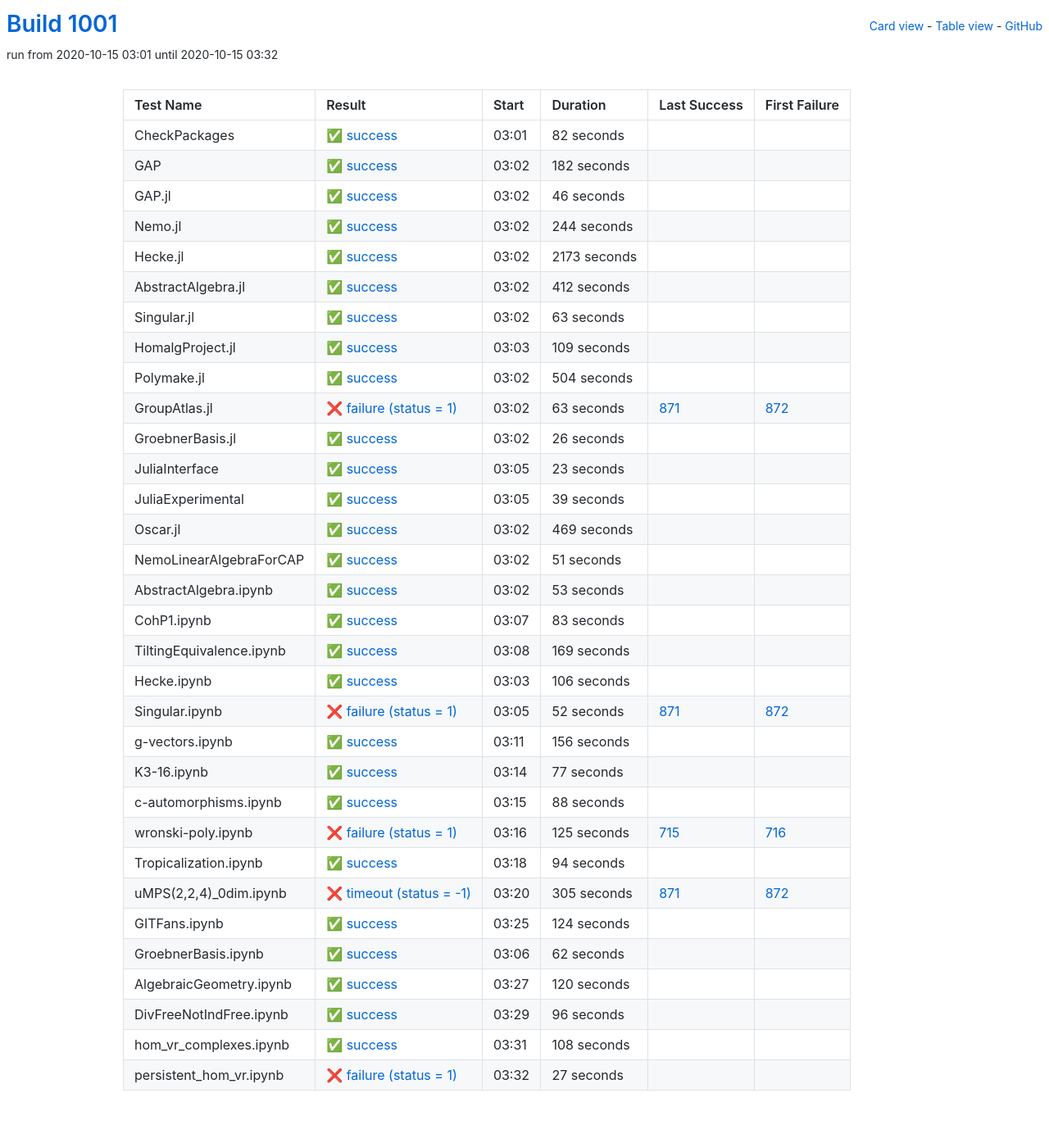
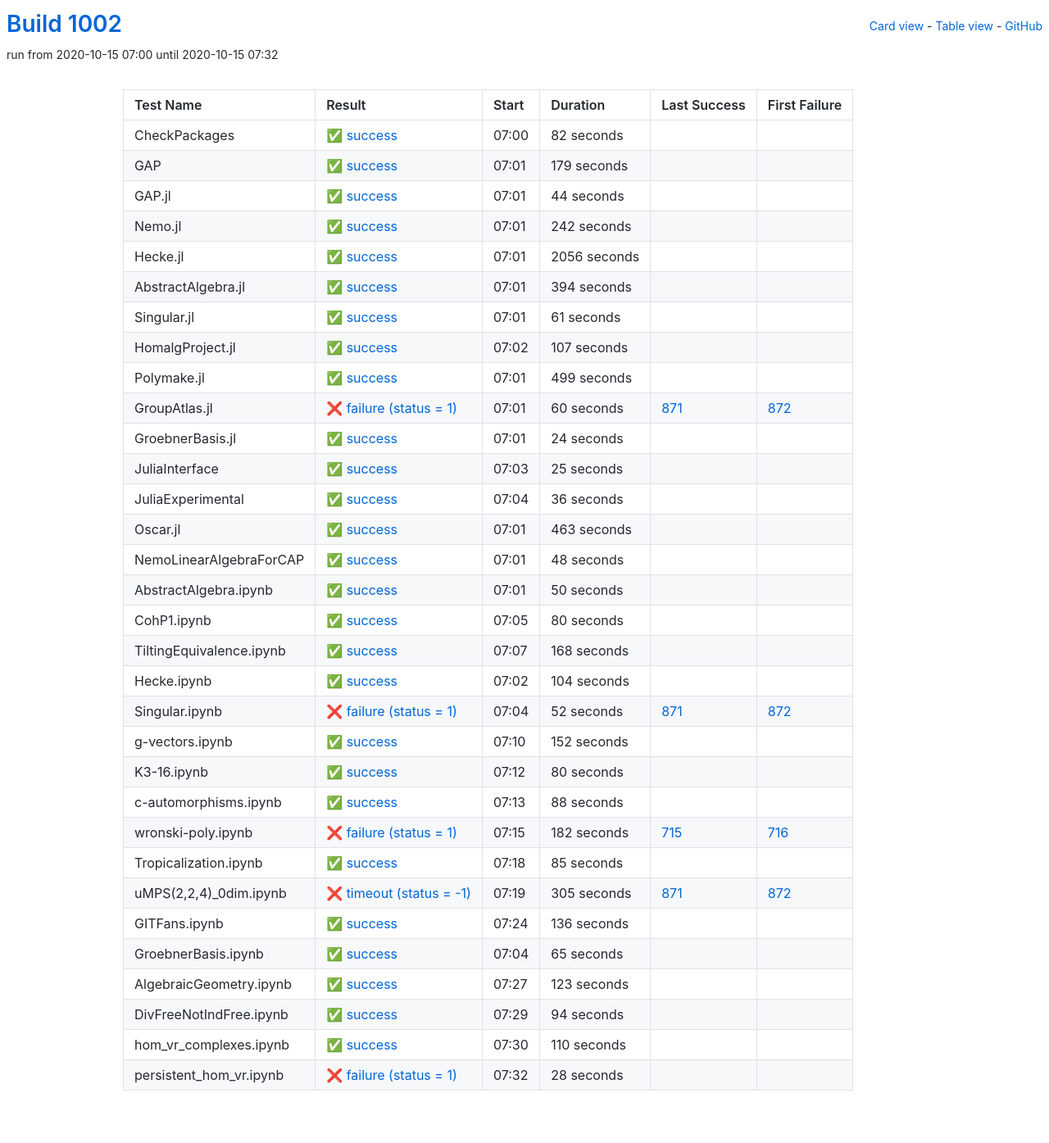
Before and after one commit to oscar-system/oscar-ci-status-stable, a Jekyll site: the page built from table.html, in a window 1280 px wide. Shown: the whole page at 82% size. Built offline with Jekyll 4.4.1, drawn with Linux system fonts in a browser that asks for light colours.

Commit message:
Build #1002

```diff
--- a/_data/ci.yml
+++ b/_data/ci.yml
@@ -1,6 +1,6 @@
 ---
-build: 1001
-build_url: https://oscarci.mathematik.uni-kl.de/job/oscar-stable/1001/
+build: 1002
+build_url: https://oscarci.mathematik.uni-kl.de/job/oscar-stable/1002/
 job: oscar-stable
 organization: oscar-system
 repo: oscar-ci-status-stable
@@ -8,8 +8,8 @@ repourl: https://github.com/oscar-system/oscar-ci-status-stable
 tests:
 - name: CheckPackages
   id: checkpackages
-  log: https://oscarci.mathematik.uni-kl.de/job/oscar-stable/1001/artifact/logs/build-1001/CheckPackages.log
-  start: 2020-10-15 03:01
+  log: https://oscarci.mathematik.uni-kl.de/job/oscar-stable/1002/artifact/logs/build-1002/CheckPackages.log
+  start: 2020-10-15 07:00
   success: true
   exitcode: 0
   status: success
@@ -20,224 +20,224 @@ tests:
   first_failure_url:
 - name: GAP
   id: gap
-  log: https://oscarci.mathematik.uni-kl.de/job/oscar-stable/1001/artifact/logs/build-1001/GAP.log
-  start: 2020-10-15 03:02
+  log: https://oscarci.mathematik.uni-kl.de/job/oscar-stable/1002/artifact/logs/build-1002/GAP.log
+  start: 2020-10-15 07:01
   success: true
   exitcode: 0
   status: success
-  duration: 182
+  duration: 179
   last_success: false
   last_success_url:
   first_failure: false
   first_failure_url:
 - name: GAP.jl
   id: gap-jl
-  log: https://oscarci.mathematik.uni-kl.de/job/oscar-stable/1001/artifact/logs/build-1001/GAP.jl.log
-  start: 2020-10-15 03:02
+  log: https://oscarci.mathematik.uni-kl.de/job/oscar-stable/1002/artifact/logs/build-1002/GAP.jl.log
+  start: 2020-10-15 07:01
   success: true
   exitcode: 0
   status: success
-  duration: 46
+  duration: 44
   last_success: false
   last_success_url:
   first_failure: false
   first_failure_url:
 - name: Nemo.jl
   id: nemo-jl
-  log: https://oscarci.mathematik.uni-kl.de/job/oscar-stable/1001/artifact/logs/build-1001/Nemo.jl.log
-  start: 2020-10-15 03:02
+  log: https://oscarci.mathematik.uni-kl.de/job/oscar-stable/1002/artifact/logs/build-1002/Nemo.jl.log
+  start: 2020-10-15 07:01
   success: true
   exitcode: 0
   status: success
-  duration: 244
+  duration: 242
   last_success: false
   last_success_url:
   first_failure: false
   first_failure_url:
 - name: Hecke.jl
   id: hecke-jl
-  log: https://oscarci.mathematik.uni-kl.de/job/oscar-stable/1001/artifact/logs/build-1001/Hecke.jl.log
-  start: 2020-10-15 03:02
+  log: https://oscarci.mathematik.uni-kl.de/job/oscar-stable/1002/artifact/logs/build-1002/Hecke.jl.log
+  start: 2020-10-15 07:01
   success: true
   exitcode: 0
   status: success
-  duration: 2173
+  duration: 2056
   last_success: false
   last_success_url:
   first_failure: false
   first_failure_url:
 - name: AbstractAlgebra.jl
   id: abstractalgebra-jl
-  log: https://oscarci.mathematik.uni-kl.de/job/oscar-stable/1001/artifact/logs/build-1001/AbstractAlgebra.jl.log
-  start: 2020-10-15 03:02
+  log: https://oscarci.mathematik.uni-kl.de/job/oscar-stable/1002/artifact/logs/build-1002/AbstractAlgebra.jl.log
+  start: 2020-10-15 07:01
   success: true
   exitcode: 0
   status: success
-  duration: 412
+  duration: 394
   last_success: false
   last_success_url:
   first_failure: false
   first_failure_url:
 - name: Singular.jl
   id: singular-jl
-  log: https://oscarci.mathematik.uni-kl.de/job/oscar-stable/1001/artifact/logs/build-1001/Singular.jl.log
-  start: 2020-10-15 03:02
+  log: https://oscarci.mathematik.uni-kl.de/job/oscar-stable/1002/artifact/logs/build-1002/Singular.jl.log
+  start: 2020-10-15 07:01
   success: true
   exitcode: 0
   status: success
-  duration: 63
+  duration: 61
   last_success: false
   last_success_url:
   first_failure: false
   first_failure_url:
 - name: HomalgProject.jl
   id: homalgproject-jl
-  log: https://oscarci.mathematik.uni-kl.de/job/oscar-stable/1001/artifact/logs/build-1001/HomalgProject.jl.log
-  start: 2020-10-15 03:03
+  log: https://oscarci.mathematik.uni-kl.de/job/oscar-stable/1002/artifact/logs/build-1002/HomalgProject.jl.log
+  start: 2020-10-15 07:02
   success: true
   exitcode: 0
   status: success
-  duration: 109
+  duration: 107
   last_success: false
   last_success_url:
   first_failure: false
   first_failure_url:
 - name: Polymake.jl
   id: polymake-jl
-  log: https://oscarci.mathematik.uni-kl.de/job/oscar-stable/1001/artifact/logs/build-1001/Polymake.jl.log
-  start: 2020-10-15 03:02
+  log: https://oscarci.mathematik.uni-kl.de/job/oscar-stable/1002/artifact/logs/build-1002/Polymake.jl.log
+  start: 2020-10-15 07:01
   success: true
   exitcode: 0
   status: success
-  duration: 504
+  duration: 499
   last_success: false
   last_success_url:
   first_failure: false
   first_failure_url:
 - name: GroupAtlas.jl
   id: groupatlas-jl
-  log: https://oscarci.mathematik.uni-kl.de/job/oscar-stable/1001/artifact/logs/build-1001/GroupAtlas.jl.log
-  start: 2020-10-15 03:02
+  log: https://oscarci.mathematik.uni-kl.de/job/oscar-stable/1002/artifact/logs/build-1002/GroupAtlas.jl.log
+  start: 2020-10-15 07:01
   success: false
   exitcode: 1
   status: failure
-  duration: 63
+  duration: 60
   last_success: 871
   last_success_url: https://oscarci.mathematik.uni-kl.de/job/oscar-stable/871/
   first_failure: 872
   first_failure_url: https://oscarci.mathematik.uni-kl.de/job/oscar-stable/872/
 - name: GroebnerBasis.jl
   id: groebnerbasis-jl
-  log: https://oscarci.mathematik.uni-kl.de/job/oscar-stable/1001/artifact/logs/build-1001/GroebnerBasis.jl.log
-  start: 2020-10-15 03:02
+  log: https://oscarci.mathematik.uni-kl.de/job/oscar-stable/1002/artifact/logs/build-1002/GroebnerBasis.jl.log
+  start: 2020-10-15 07:01
   success: true
   exitcode: 0
   status: success
-  duration: 26
+  duration: 24
   last_success: false
   last_success_url:
   first_failure: false
   first_failure_url:
 - name: JuliaInterface
   id: juliainterface
-  log: https://oscarci.mathematik.uni-kl.de/job/oscar-stable/1001/artifact/logs/build-1001/JuliaInterface.log
-  start: 2020-10-15 03:05
+  log: https://oscarci.mathematik.uni-kl.de/job/oscar-stable/1002/artifact/logs/build-1002/JuliaInterface.log
+  start: 2020-10-15 07:03
   success: true
   exitcode: 0
   status: success
-  duration: 23
+  duration: 25
   last_success: false
   last_success_url:
   first_failure: false
   first_failure_url:
 - name: JuliaExperimental
   id: juliaexperimental
-  log: https://oscarci.mathematik.uni-kl.de/job/oscar-stable/1001/artifact/logs/build-1001/JuliaExperimental.log
-  start: 2020-10-15 03:05
+  log: https://oscarci.mathematik.uni-kl.de/job/oscar-stable/1002/artifact/logs/build-1002/JuliaExperimental.log
+  start: 2020-10-15 07:04
   success: true
   exitcode: 0
   status: success
-  duration: 39
+  duration: 36
   last_success: false
   last_success_url:
   first_failure: false
   first_failure_url:
 - name: Oscar.jl
   id: oscar-jl
-  log: https://oscarci.mathematik.uni-kl.de/job/oscar-stable/1001/artifact/logs/build-1001/Oscar.jl.log
-  start: 2020-10-15 03:02
+  log: https://oscarci.mathematik.uni-kl.de/job/oscar-stable/1002/artifact/logs/build-1002/Oscar.jl.log
+  start: 2020-10-15 07:01
   success: true
   exitcode: 0
   status: success
-  duration: 469
+  duration: 463
   last_success: false
   last_success_url:
   first_failure: false
   first_failure_url:
 - name: NemoLinearAlgebraForCAP
   id: nemolinearalgebraforcap
-  log: https://oscarci.mathematik.uni-kl.de/job/oscar-stable/1001/artifact/logs/build-1001/NemoLinearAlgebraForCAP.log
-  start: 2020-10-15 03:02
+  log: https://oscarci.mathematik.uni-kl.de/job/oscar-stable/1002/artifact/logs/build-1002/NemoLinearAlgebraForCAP.log
+  start: 2020-10-15 07:01
   success: true
   exitcode: 0
   status: success
-  duration: 51
+  duration: 48
   last_success: false
   last_success_url:
   first_failure: false
   first_failure_url:
 - name: AbstractAlgebra.ipynb
   id: abstractalgebra-ipynb
-  log: https://oscarci.mathematik.uni-kl.de/job/oscar-stable/1001/artifact/logs/build-1001/AbstractAlgebra.ipynb.log
-  start: 2020-10-15 03:02
+  log: https://oscarci.mathematik.uni-kl.de/job/oscar-stable/1002/artifact/logs/build-1002/AbstractAlgebra.ipynb.log
+  start: 2020-10-15 07:01
   success: true
   exitcode: 0
   status: success
-  duration: 53
+  duration: 50
   last_success: false
   last_success_url:
   first_failure: false
   first_failure_url:
 - name: CohP1.ipynb
   id: cohp1-ipynb
-  log: https://oscarci.mathematik.uni-kl.de/job/oscar-stable/1001/artifact/logs/build-1001/CohP1.ipynb.log
-  start: 2020-10-15 03:07
+  log: https://oscarci.mathematik.uni-kl.de/job/oscar-stable/1002/artifact/logs/build-1002/CohP1.ipynb.log
+  start: 2020-10-15 07:05
   success: true
   exitcode: 0
   status: success
-  duration: 83
+  duration: 80
   last_success: false
   last_success_url:
   first_failure: false
   first_failure_url:
 - name: TiltingEquivalence.ipynb
   id: tiltingequivalence-ipynb
-  log: https://oscarci.mathematik.uni-kl.de/job/oscar-stable/1001/artifact/logs/build-1001/TiltingEquivalence.ipynb.log
-  start: 2020-10-15 03:08
+  log: https://oscarci.mathematik.uni-kl.de/job/oscar-stable/1002/artifact/logs/build-1002/TiltingEquivalence.ipynb.log
+  start: 2020-10-15 07:07
   success: true
   exitcode: 0
   status: success
-  duration: 169
+  duration: 168
   last_success: false
   last_success_url:
   first_failure: false
   first_failure_url:
 - name: Hecke.ipynb
   id: hecke-ipynb
-  log: https://oscarci.mathematik.uni-kl.de/job/oscar-stable/1001/artifact/logs/build-1001/Hecke.ipynb.log
-  start: 2020-10-15 03:03
+  log: https://oscarci.mathematik.uni-kl.de/job/oscar-stable/1002/artifact/logs/build-1002/Hecke.ipynb.log
+  start: 2020-10-15 07:02
   success: true
   exitcode: 0
   status: success
-  duration: 106
+  duration: 104
   last_success: false
   last_success_url:
   first_failure: false
   first_failure_url:
 - name: Singular.ipynb
   id: singular-ipynb
-  log: https://oscarci.mathematik.uni-kl.de/job/oscar-stable/1001/artifact/logs/build-1001/Singular.ipynb.log
-  start: 2020-10-15 03:05
+  log: https://oscarci.mathematik.uni-kl.de/job/oscar-stable/1002/artifact/logs/build-1002/Singular.ipynb.log
+  start: 2020-10-15 07:04
   success: false
   exitcode: 1
   status: failure
@@ -248,32 +248,32 @@ tests:
   first_failure_url: https://oscarci.mathematik.uni-kl.de/job/oscar-stable/872/
 - name: g-vectors.ipynb
   id: g-vectors-ipynb
-  log: https://oscarci.mathematik.uni-kl.de/job/oscar-stable/1001/artifact/logs/build-1001/g-vectors.ipynb.log
-  start: 2020-10-15 03:11
+  log: https://oscarci.mathematik.uni-kl.de/job/oscar-stable/1002/artifact/logs/build-1002/g-vectors.ipynb.log
+  start: 2020-10-15 07:10
   success: true
   exitcode: 0
   status: success
-  duration: 156
+  duration: 152
   last_success: false
   last_success_url:
   first_failure: false
   first_failure_url:
 - name: K3-16.ipynb
   id: k3-16-ipynb
-  log: https://oscarci.mathematik.uni-kl.de/job/oscar-stable/1001/artifact/logs/build-1001/K3-16.ipynb.log
-  start: 2020-10-15 03:14
+  log: https://oscarci.mathematik.uni-kl.de/job/oscar-stable/1002/artifact/logs/build-1002/K3-16.ipynb.log
+  start: 2020-10-15 07:12
   success: true
   exitcode: 0
   status: success
-  duration: 77
+  duration: 80
   last_success: false
   last_success_url:
   first_failure: false
   first_failure_url:
 - name: c-automorphisms.ipynb
   id: c-automorphisms-ipynb
-  log: https://oscarci.mathematik.uni-kl.de/job/oscar-stable/1001/artifact/logs/build-1001/c-automorphisms.ipynb.log
-  start: 2020-10-15 03:15
+  log: https://oscarci.mathematik.uni-kl.de/job/oscar-stable/1002/artifact/logs/build-1002/c-automorphisms.ipynb.log
+  start: 2020-10-15 07:13
   success: true
   exitcode: 0
   status: success
@@ -284,32 +284,32 @@ tests:
   first_failure_url:
 - name: wronski-poly.ipynb
   id: wronski-poly-ipynb
-  log: https://oscarci.mathematik.uni-kl.de/job/oscar-stable/1001/artifact/logs/build-1001/wronski-poly.ipynb.log
-  start: 2020-10-15 03:16
+  log: https://oscarci.mathematik.uni-kl.de/job/oscar-stable/1002/artifact/logs/build-1002/wronski-poly.ipynb.log
+  start: 2020-10-15 07:15
   success: false
   exitcode: 1
   status: failure
-  duration: 125
+  duration: 182
   last_success: 715
   last_success_url: https://oscarci.mathematik.uni-kl.de/job/oscar-stable/715/
   first_failure: 716
   first_failure_url: https://oscarci.mathematik.uni-kl.de/job/oscar-stable/716/
 - name: Tropicalization.ipynb
   id: tropicalization-ipynb
-  log: https://oscarci.mathematik.uni-kl.de/job/oscar-stable/1001/artifact/logs/build-1001/Tropicalization.ipynb.log
-  start: 2020-10-15 03:18
+  log: https://oscarci.mathematik.uni-kl.de/job/oscar-stable/1002/artifact/logs/build-1002/Tropicalization.ipynb.log
+  start: 2020-10-15 07:18
   success: true
   exitcode: 0
   status: success
-  duration: 94
+  duration: 85
   last_success: false
   last_success_url:
   first_failure: false
   first_failure_url:
 - name: uMPS(2,2,4)_0dim.ipynb
   id: umps-2-2-4-0dim-ipynb
-  log: https://oscarci.mathematik.uni-kl.de/job/oscar-stable/1001/artifact/logs/build-1001/uMPS-2-2-4-_0dim.ipynb.log
-  start: 2020-10-15 03:20
+  log: https://oscarci.mathematik.uni-kl.de/job/oscar-stable/1002/artifact/logs/build-1002/uMPS-2-2-4-_0dim.ipynb.log
+  start: 2020-10-15 07:19
   success: false
   exitcode: -1
   status: timeout
@@ -320,72 +320,72 @@ tests:
   first_failure_url: https://oscarci.mathematik.uni-kl.de/job/oscar-stable/872/
 - name: GITFans.ipynb
   id: gitfans-ipynb
-  log: https://oscarci.mathematik.uni-kl.de/job/oscar-stable/1001/artifact/logs/build-1001/GITFans.ipynb.log
-  start: 2020-10-15 03:25
+  log: https://oscarci.mathematik.uni-kl.de/job/oscar-stable/1002/artifact/logs/build-1002/GITFans.ipynb.log
+  start: 2020-10-15 07:24
   success: true
   exitcode: 0
   status: success
-  duration: 124
+  duration: 136
   last_success: false
   last_success_url:
   first_failure: false
   first_failure_url:
 - name: GroebnerBasis.ipynb
   id: groebnerbasis-ipynb
-  log: https://oscarci.mathematik.uni-kl.de/job/oscar-stable/1001/artifact/logs/build-1001/GroebnerBasis.ipynb.log
-  start: 2020-10-15 03:06
+  log: https://oscarci.mathematik.uni-kl.de/job/oscar-stable/1002/artifact/logs/build-1002/GroebnerBasis.ipynb.log
+  start: 2020-10-15 07:04
   success: true
   exitcode: 0
   status: success
-  duration: 62
+  duration: 65
   last_success: false
   last_success_url:
   first_failure: false
   first_failure_url:
 - name: AlgebraicGeometry.ipynb
   id: algebraicgeometry-ipynb
-  log: https://oscarci.mathematik.uni-kl.de/job/oscar-stable/1001/artifact/logs/build-1001/AlgebraicGeometry.ipynb.log
-  start: 2020-10-15 03:27
+  log: https://oscarci.mathematik.uni-kl.de/job/oscar-stable/1002/artifact/logs/build-1002/AlgebraicGeometry.ipynb.log
+  start: 2020-10-15 07:27
   success: true
   exitcode: 0
   status: success
-  duration: 120
+  duration: 123
   last_success: false
   last_success_url:
   first_failure: false
   first_failure_url:
 - name: DivFreeNotIndFree.ipynb
   id: divfreenotindfree-ipynb
-  log: https://oscarci.mathematik.uni-kl.de/job/oscar-stable/1001/artifact/logs/build-1001/DivFreeNotIndFree.ipynb.log
-  start: 2020-10-15 03:29
+  log: https://oscarci.mathematik.uni-kl.de/job/oscar-stable/1002/artifact/logs/build-1002/DivFreeNotIndFree.ipynb.log
+  start: 2020-10-15 07:29
   success: true
   exitcode: 0
   status: success
-  duration: 96
+  duration: 94
   last_success: false
   last_success_url:
   first_failure: false
   first_failure_url:
 - name: hom_vr_complexes.ipynb
   id: hom-vr-complexes-ipynb
-  log: https://oscarci.mathematik.uni-kl.de/job/oscar-stable/1001/artifact/logs/build-1001/hom_vr_complexes.ipynb.log
-  start: 2020-10-15 03:31
+  log: https://oscarci.mathematik.uni-kl.de/job/oscar-stable/1002/artifact/logs/build-1002/hom_vr_complexes.ipynb.log
+  start: 2020-10-15 07:30
   success: true
   exitcode: 0
   status: success
-  duration: 108
+  duration: 110
   last_success: false
   last_success_url:
   first_failure: false
   first_failure_url:
 - name: persistent_hom_vr.ipynb
   id: persistent-hom-vr-ipynb
-  log: https://oscarci.mathematik.uni-kl.de/job/oscar-stable/1001/artifact/logs/build-1001/persistent_hom_vr.ipynb.log
-  start: 2020-10-15 03:32
+  log: https://oscarci.mathematik.uni-kl.de/job/oscar-stable/1002/artifact/logs/build-1002/persistent_hom_vr.ipynb.log
+  start: 2020-10-15 07:32
   success: false
   exitcode: 1
   status: failure
-  duration: 27
+  duration: 28
   last_success: false
   last_success_url:
   first_failure: false
```
Also changed, not shown: README.md.
